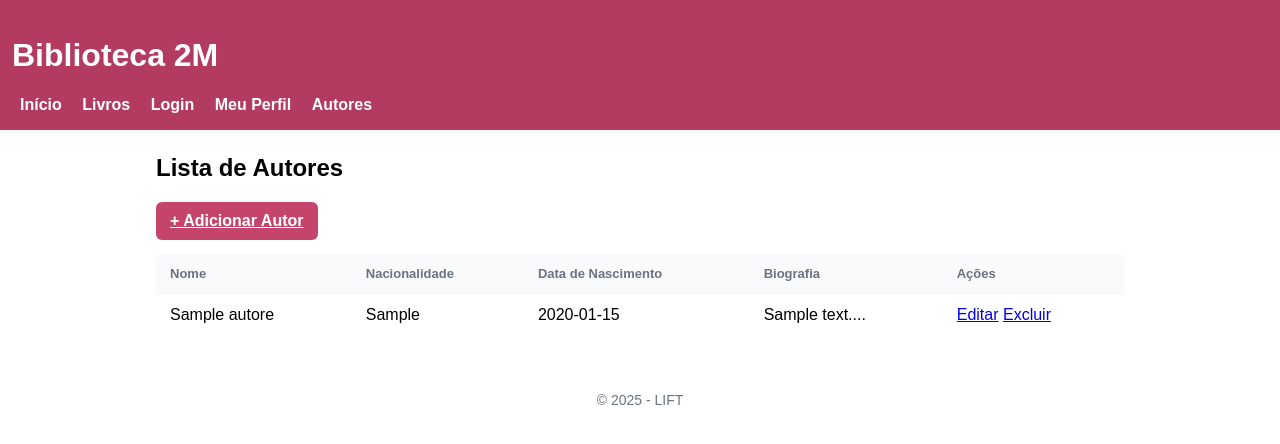
After one commit to LiviaVolieari/Biblioteca---Banco-de-Dados, a Flask app: page /autores/ in a window 1280 px wide. The commit adds this page. Shown: the top 444 px of the page. Run offline with Flask 3, Linux system fonts and the light colour scheme; tables that the repository leaves empty hold one stand-in row (values such as "Sample post"); some libraries are stand-ins or nearby versions.

Commit message:
Fazendo o crud de autores e comentando algumas partes do codigo

```diff
--- a/config/__init__.py
+++ b/config/__init__.py
@@ -1,51 +1,3 @@
-# from flask import Flask
-# from flask_mysqldb import MySQL
-# import os
-
-# import os.path
-# BASE_DIR = os.path.abspath(os.path.join(os.path.dirname(__file__), '..'))
-
-# TEMPLATE_DIR = os.path.join(BASE_DIR, 'templates')
-# STATIC_DIR = os.path.join(BASE_DIR, 'style')
-
-# app = Flask(__name__, template_folder=TEMPLATE_DIR, static_folder=STATIC_DIR)
-# app.secret_key = os.environ.get('FLASK_SECRET_KEY', 'chave_super_segura')
-
-# app.config['MYSQL_HOST'] = os.environ.get('MYSQL_HOST', 'localhost')
-# app.config['MYSQL_PORT'] = int(os.environ.get('MYSQL_PORT', 3306))
-# app.config['MYSQL_USER'] = os.environ.get('MYSQL_USER', 'root')
-# app.config['MYSQL_PASSWORD'] = os.environ.get('MYSQL_PASSWORD', '')  #aqui poem a senha
-# app.config['MYSQL_DB'] = os.environ.get('MYSQL_DB', 'biblioteca')
-# app.config['MYSQL_CURSORCLASS'] = 'DictCursor'
-
-# try:
-#     mysql = MySQL(app)
-#     with app.app_context():
-#         mysql.connection.ping()
-
-# except Exception as e:
-#     print('\nErro ao conectar ao MySQL:')
-#     print('1. Verifique se o MySQL está rodando (XAMPP ou serviço MySQL)')
-#     print('2. Confira as credenciais:')
-#     print(f'   - Host: {app.config["MYSQL_HOST"]}:{app.config["MYSQL_PORT"]}')
-#     print(f'   - Usuário: {app.config["MYSQL_USER"]}')
-#     print('   - Senha:', 'vazia' if not app.config["MYSQL_PASSWORD"] else 'definida')
-#     print('3. O banco "biblioteca" precisa existir. Crie com:')
-#     print('   mysql -u root -p < database/schema.sql')
-#     print('\nDetalhes do erro:', str(e))
-#     mysql = MySQL(app)
-
-# # Importa e registra os blueprints (as rotas)
-# from controllers.main.routes import main_bp
-# from controllers.auth.routes import auth_bp
-# from controllers.livro.routes import livro_bp
-# from controllers.usuario.routes import usuario_bp
-
-# app.register_blueprint(main_bp)
-# app.register_blueprint(auth_bp, url_prefix='/auth')
-# app.register_blueprint(livro_bp, url_prefix='/livros')
-# app.register_blueprint(usuario_bp, url_prefix='/usuarios')
-
 from flask import Flask
 from flask_mysqldb import MySQL
 import os
@@ -66,7 +18,7 @@ app.secret_key = os.environ.get('FLASK_SECRET_KEY', 'chave_super_segura')
 app.config['MYSQL_HOST'] = os.environ.get('MYSQL_HOST', 'localhost')
 app.config['MYSQL_PORT'] = int(os.environ.get('MYSQL_PORT', 3306))
 app.config['MYSQL_USER'] = os.environ.get('MYSQL_USER', 'root')
-app.config['MYSQL_PASSWORD'] = os.environ.get('MYSQL_PASSWORD', '')  # a senha é lida de env
+app.config['MYSQL_PASSWORD'] = os.environ.get('MYSQL_PASSWORD', '1234')  # a senha é definida aqui
 app.config['MYSQL_DB'] = os.environ.get('MYSQL_DB', 'biblioteca')
 app.config['MYSQL_CURSORCLASS'] = 'DictCursor'
 
@@ -91,8 +43,10 @@ from controllers.main.routes import main_bp
 from controllers.auth.routes import auth_bp
 from controllers.livro.routes import livro_bp
 from controllers.usuario.routes import usuario_bp
+from controllers.autor.routes import autor_bp
 
 app.register_blueprint(main_bp)
 app.register_blueprint(auth_bp, url_prefix='/auth')
 app.register_blueprint(livro_bp, url_prefix='/livros')
 app.register_blueprint(usuario_bp, url_prefix='/usuarios')
+app.register_blueprint(autor_bp, url_prefix='/autores')
--- /dev/null
+++ b/controllers/autor/routes.py
@@ -0,0 +1,119 @@
+from flask import Blueprint, render_template, request, redirect, url_for, flash, current_app
+from config import mysql
+
+autor_bp = Blueprint('autor_bp', __name__)
+
+@autor_bp.route('/')
+def view_autores():
+    if not mysql:
+        flash('Conexão com o banco indisponível.', 'warning')
+        return render_template('view_autores.html', autores=[])
+
+    cursor = mysql.connection.cursor()
+    cursor.execute("SELECT * FROM autores ORDER BY nome_autor ASC;")
+    autores = cursor.fetchall()
+    cursor.close()
+    return render_template('view_autores.html', autores=autores)
+
+@autor_bp.route('/add', methods=['GET', 'POST'])
+def add_autor():
+    if not mysql:
+        flash('Erro: sem conexão com o banco.', 'danger')
+        return render_template('add_autor.html')
+
+    if request.method == 'POST':
+        try:
+            nome_autor = request.form['nome_autor']
+            nacionalidade = request.form['nacionalidade']
+            data_nascimento = request.form['data_nascimento']
+            biografia = request.form['biografia']
+
+            cursor = mysql.connection.cursor()
+            cursor.execute("""
+                INSERT INTO autores (nome_autor, nacionalidade, data_nascimento, biografia)
+                VALUES (%s, %s, %s, %s)
+            """, (nome_autor, nacionalidade, data_nascimento, biografia))
+            mysql.connection.commit()
+            cursor.close()
+            flash('Autor adicionado com sucesso!', 'success')
+            return redirect(url_for('autor_bp.view_autores'))
+
+        except Exception as e:
+            try:
+                mysql.connection.rollback()
+            except:
+                pass
+            flash('Erro ao adicionar autor: ' + str(e), 'danger')
+            return render_template('add_autor.html')
+
+    return render_template('add_autor.html')
+
+@autor_bp.route('/edit/<int:id_autor>', methods=['GET', 'POST'])
+def edit_autor(id_autor):
+    if not mysql:
+        flash('Erro: conexão com o banco indisponível.', 'danger')
+        return redirect(url_for('autor_bp.view_autores'))
+
+    cursor = mysql.connection.cursor()
+    cursor.execute("SELECT * FROM autores WHERE id_autor = %s", (id_autor,))
+    autor = cursor.fetchone()
+
+    if request.method == 'POST':
+        try:
+            nome_autor = request.form['nome_autor']
+            nacionalidade = request.form['nacionalidade']
+            data_nascimento = request.form['data_nascimento']
+            biografia = request.form['biografia']
+
+            cursor.execute("""
+                UPDATE autores
+                SET nome_autor = %s, nacionalidade = %s, data_nascimento = %s, biografia = %s
+                WHERE id_autor = %s
+            """, (nome_autor, nacionalidade, data_nascimento, biografia, id_autor))
+            mysql.connection.commit()
+            cursor.close()
+            flash('Autor atualizado com sucesso!', 'success')
+            return redirect(url_for('autor_bp.view_autores'))
+
+        except Exception as e:
+            try:
+                mysql.connection.rollback()
+            except:
+                pass
+            flash('Erro ao atualizar autor: ' + str(e), 'danger')
+            return render_template('edit_autor.html', autor=autor)
+
+    cursor.close()
+    return render_template('edit_autor.html', autor=autor)
+
+@autor_bp.route('/delete/<int:id_autor>')
+def delete_autor(id_autor):
+    if not mysql:
+        flash('Erro: sem conexão com o banco.', 'danger')
+        return redirect(url_for('autor_bp.view_autores'))
+
+    try:
+        cursor = mysql.connection.cursor()
+        # Verifica se o autor tem livros vinculados
+        cursor.execute("SELECT COUNT(*) AS total FROM livros WHERE autor_id = %s", (id_autor,))
+        tem_livros = cursor.fetchone()['total']
+
+        if tem_livros > 0:
+            flash('Não é possível excluir este autor: ele possui livros cadastrados.', 'warning')
+            cursor.close()
+            return redirect(url_for('autor_bp.view_autores'))
+
+        # Caso não tenha livros, pode excluir
+        cursor.execute('DELETE FROM autores WHERE id_autor = %s', (id_autor,))
+        mysql.connection.commit()
+        cursor.close()
+        flash('Autor excluído com sucesso!', 'info')
+
+    except Exception as e:
+        try:
+            mysql.connection.rollback()
+        except:
+            pass
+        flash('Erro ao excluir autor: ' + str(e), 'danger')
+
+    return redirect(url_for('autor_bp.view_autores'))
--- a/templates/base.html
+++ b/templates/base.html
@@ -13,6 +13,7 @@
             <a href="{{ url_for('livro_bp.view_livros') }}">Livros</a>
             <a href="{{ url_for('auth_bp.login') }}">Login</a>
             <a href="{{ url_for('usuario_bp.usuarios') }}">Meu Perfil</a>
+            <a href="{{ url_for('autor_bp.view_autores') }}">Autores</a>
 
         </nav>
     </header>
--- /dev/null
+++ b/templates/view_autores.html
@@ -0,0 +1,34 @@
+{% extends "base.html" %}
+{% block title %}Autores{% endblock %}
+{% block content %}
+<div class="container">
+    <h2>Lista de Autores</h2>
+    <a href="{{ url_for('autor_bp.add_autor') }}" class="btn">+ Adicionar Autor</a>
+
+    <table>
+        <thead>
+            <tr>
+                <th>Nome</th>
+                <th>Nacionalidade</th>
+                <th>Data de Nascimento</th>
+                <th>Biografia</th>
+                <th>Ações</th>
+            </tr>
+        </thead>
+        <tbody>
+            {% for autor in autores %}
+            <tr>
+                <td>{{ autor.nome_autor }}</td>
+                <td>{{ autor.nacionalidade or '-' }}</td>
+                <td>{{ autor.data_nascimento or '-' }}</td>
+                <td>{{ autor.biografia[:50] ~ '...' if autor.biografia else '-' }}</td>
+                <td>
+                    <a href="{{ url_for('autor_bp.edit_autor', id_autor=autor.id_autor) }}">Editar</a>
+                    <a href="{{ url_for('autor_bp.delete_autor', id_autor=autor.id_autor) }}" onclick="return confirm('Excluir este autor?')">Excluir</a>
+                </td>
+            </tr>
+            {% endfor %}
+        </tbody>
+    </table>
+</div>
+{% endblock %}
--- a/test_db.py
+++ b/test_db.py
@@ -4,7 +4,7 @@ import os
 HOST = os.environ.get('MYSQL_HOST', '127.0.0.1')
 PORT = int(os.environ.get('MYSQL_PORT', 3306))
 USER = os.environ.get('MYSQL_USER', 'root')
-PASSWORD = os.environ.get('MYSQL_PASSWORD', '')
+PASSWORD = os.environ.get('MYSQL_PASSWORD', '1234')
 DB = os.environ.get('MYSQL_DB', 'biblioteca')
 
 print(f'Tentando conectar em {HOST}:{PORT} como {USER} ao DB {DB!r}')
```
Also changed, not shown: controllers/livro/routes.py (+5 -8 lines), templates/add_autor.html (added, +22 -0 lines), templates/edit_autor.html (added, +22 -0 lines).
